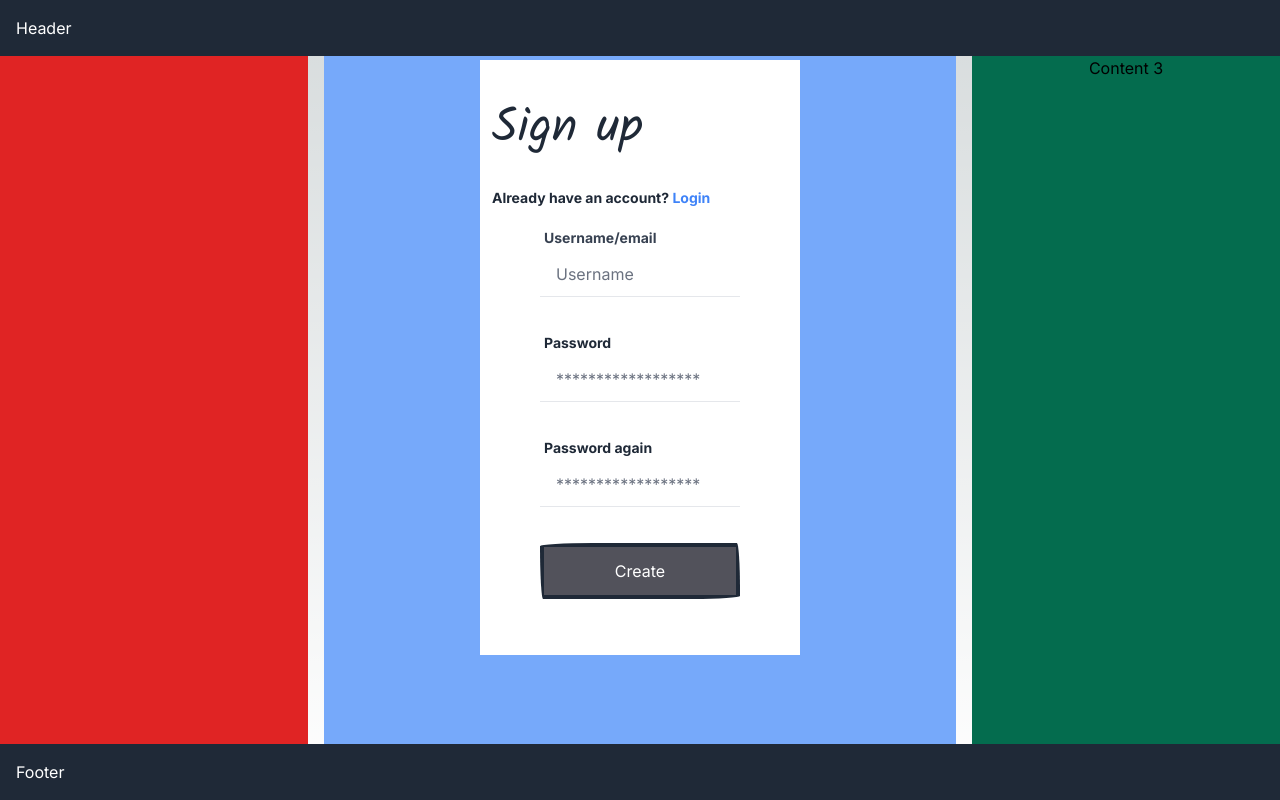
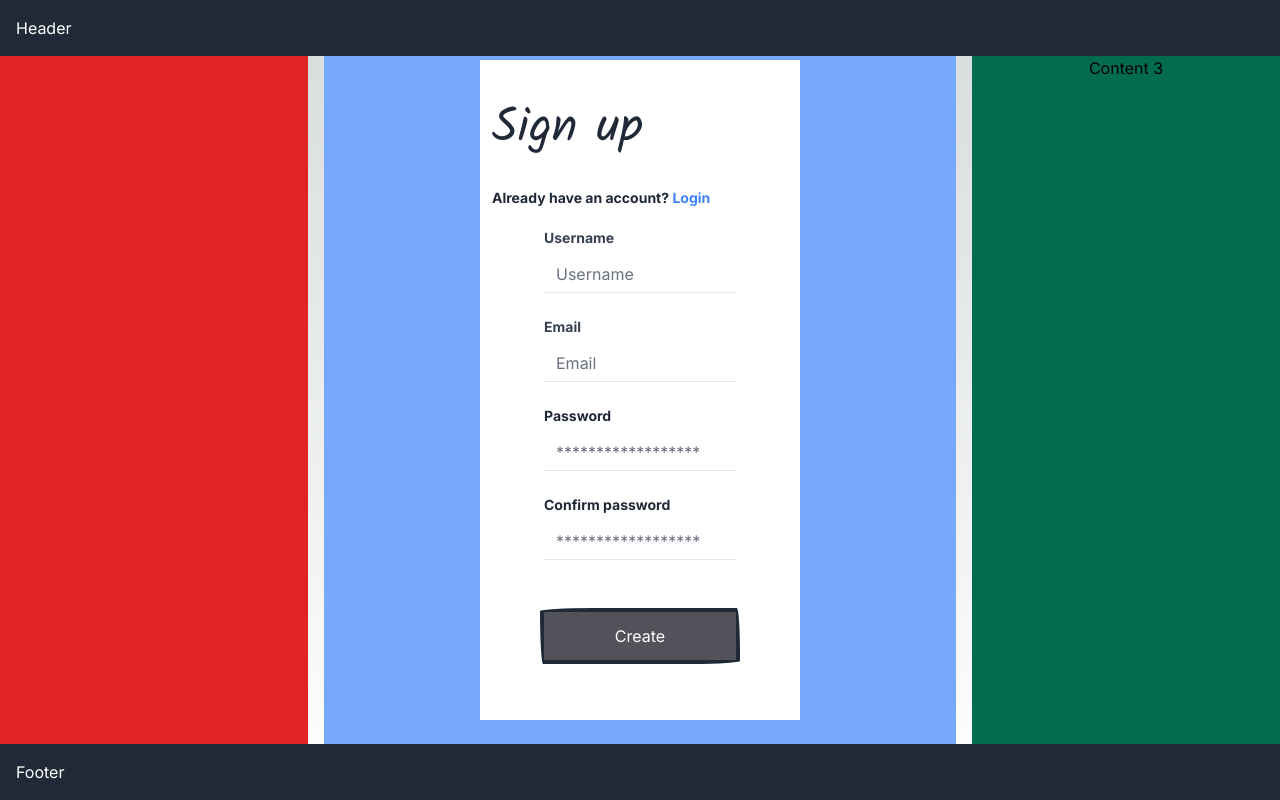
Before and after one commit to Sharkaw/bujoapp, a Next.js app in the folder bujo-app/: page /register in a window 1280 px wide. Built offline with nearby package versions, Linux system fonts and the light colour scheme; no server answers; the database is empty.

Commit message:
Update register form to use RHF

```diff
--- a/bujo-app/src/app/components/forms/RegisterForm.js
+++ b/bujo-app/src/app/components/forms/RegisterForm.js
@@ -1,53 +1,143 @@
 "use client";
 import { LongButton } from "@/app/components/common/LongButton";
+import { useForm } from "react-hook-form";
+import { useRef } from "react";
 
 export default function RegisterForm() {
+    const {
+        register,
+        handleSubmit,
+        formState: { errors },
+        watch,
+    } = useForm({
+        defaultValues: {
+            userName: "",
+            email: "",
+            password: "",
+            confirmPassword: "",
+        },
+    });
+
+    const password = useRef({});
+    password.current = watch("password", "");
+
     return (
-        <form className=" bg-white rounded mx-12 p-2 pb-8 mb-4">
-            <div className="mb-8 p-1 border-b">
+        <form
+            className=" bg-white rounded mx-12 p-2 pb-8 mb-4"
+            onSubmit={handleSubmit((data) => {
+                console.log(data);
+            })}
+        >
+            <div className="mb-4 p-1">
+                <div>
+                    <label
+                        className="block text-gray-700 text-sm font-bold mb-2"
+                        htmlFor="userName"
+                    >
+                        Username
+                    </label>
+                    <input
+                        {...register("userName", {
+                            required: {
+                                value: 2,
+                                message: "Please enter your username",
+                            },
+                            validate: {},
+                        })}
+                        className="appearance-none border-none bg-transparent rounded w-full py-2 px-3 text-gray-700 leading-tight focus:outline-none focus:shadow-outline"
+                        id="userName"
+                        type="text"
+                        placeholder="Username"
+                    />
+                    <hr />
+                    <p className="text-red-700 font-light text-xs mb-2 min-h-4">
+                        {errors.userName?.message}
+                    </p>
+                </div>
                 <label
                     className="block text-gray-700 text-sm font-bold mb-2"
-                    for="username"
+                    htmlFor="email"
                 >
-                    Username/email
+                    Email
                 </label>
                 <input
+                    {...register("email", {
+                        required: "Please enter valid email address",
+                        pattern: {
+                            value: /^[a-zA-Z0-9._-]+@[a-zA-Z0-9.-]+\.[a-zA-Z]{2,4}$/,
+                            message: "Invalid email address",
+                        },
+                    })}
                     className="appearance-none border-none bg-transparent rounded w-full py-2 px-3 text-gray-700 leading-tight focus:outline-none focus:shadow-outline"
-                    id="username"
-                    type="text"
-                    placeholder="Username"
+                    id="email"
+                    type="email"
+                    placeholder="Email"
                 />
-            </div>
-            <div className="mb-8 p-1 border-b">
+                <hr />
+                <p className="text-red-700 font-light text-xs mb-2 min-h-4">
+                    {errors.email?.message}
+                </p>
+
                 <label
                     className="block text-gray-800 text-sm font-bold mb-2"
-                    for="password"
+                    htmlFor="password"
                 >
                     Password
                 </label>
                 <input
-                    className=" appearance-none border-none bg-transparent rounded w-full py-2 px-3 text-gray-700 leading-tight focus:outline-none focus:shadow-outline"
+                    {...register("password", {
+                        required: "Please type password",
+                        minLength: {
+                            value: 4,
+                            message:
+                                "Password needs to be longer than 4 characters.",
+                        },
+                        pattern: {
+                            value: /[A-Za-z]{3}/,
+                            message:
+                                "Password needs to contain uppercase, lowercase, numbers and special characters.",
+                        },
+                    })}
+                    className="appearance-none border-none bg-transparent rounded w-full py-2 px-3 text-gray-700 leading-tight focus:outline-none focus:shadow-outline"
                     id="password"
                     type="password"
                     placeholder="******************"
                 />
-            </div>
-            <div className="mb-8 p-1 border-b">
+                <hr />
+                <p className="text-red-700 font-light text-xs mb-2 min-h-4">
+                    {errors.password?.message}
+                </p>
                 <label
                     className="block text-gray-800 text-sm font-bold mb-2"
-                    for="password"
+                    htmlFor="confirmPassword"
                 >
-                    Password again
+                    Confirm password
                 </label>
                 <input
-                    className=" appearance-none border-none bg-transparent rounded w-full py-2 px-3 text-gray-700 leading-tight focus:outline-none focus:shadow-outline"
-                    id="password"
+                    {...register("confirmPassword", {
+                        require: true,
+                        validate: (value) =>
+                            value === password || "Passwords don't match",
+                    })}
+                    className="appearance-none border-none bg-transparent rounded w-full py-2 px-3 text-gray-700 leading-tight focus:outline-none focus:shadow-outline"
+                    id="confirmPassword"
                     type="password"
                     placeholder="******************"
                 />
+                <hr />
+                <p className=" text-red-700 font-light text-xs mb-2 min-h-4">
+                    {errors.confirmPassword && (
+                        <span>{errors.confirmPassword?.message}</span>
+                    )}
+                </p>
             </div>
             <div className="flex flex-col justify-center items-center">
-                <LongButton title="Create" variant="success" />
+                <LongButton
+                    title="Create"
+                    variant="success"
+                    type="submit"
+                    // onClick={handleSubmit(onSubmit)}
+                />
             </div>
         </form>
     );
```
